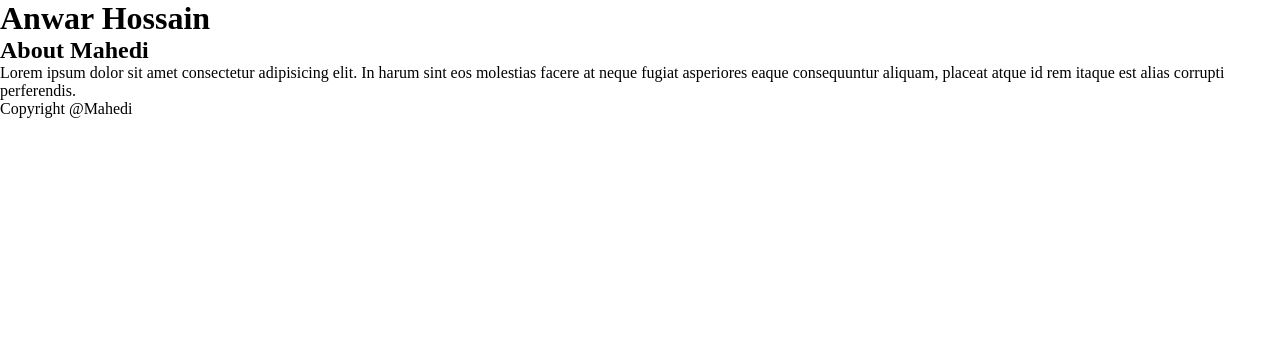
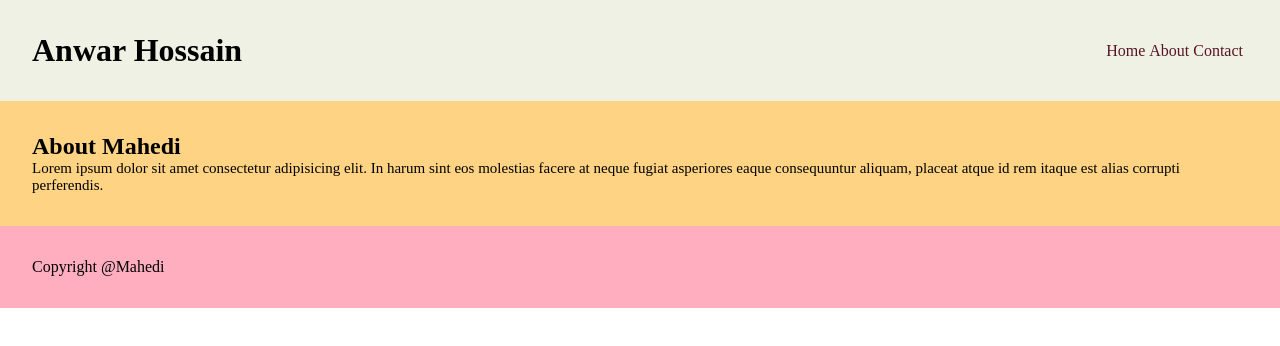
Before and after one commit to AnwarHossainSR/Sass-Learning, a plain HTML site: page practice-1/index.html in a window 1280 px wide. Drawn offline with Linux system fonts and the light colour scheme.

Commit message:
variables and nesting css

```diff
--- a/practice-1/index.html
+++ b/practice-1/index.html
@@ -10,6 +10,13 @@
   <body>
     <header>
       <h1>Anwar Hossain</h1>
+      <nav>
+        <ul>
+          <li><a href="#">Home</a></li>
+          <li><a href="#">About</a></li>
+          <li><a href="#">Contact</a></li>
+        </ul>
+      </nav>
     </header>
     <main>
       <section id="about">
--- a/practice-1/style.scss
+++ b/practice-1/style.scss
@@ -1,6 +1,57 @@
+//variables
+$header_backgrund_color : #ab73;
+$main_backgrund_color : #ffd384;
+$footer_backgrund_color : #ffaec0;
+$para_font_size : 15px;
+
 /*Browser reset code*/
 * {
     margin: 0;
     padding: 0;
     box-sizing: border-box;
 }
+
+header {
+    background: $header_backgrund_color;
+    padding: 2rem;
+    display: flex;
+    justify-content: space-between;
+
+    nav {
+        padding: 5px;
+
+        ul {
+            list-style-type: none;
+            margin-top: 5px;
+
+            li {
+                display: inline-block;
+
+                a {
+                    text-decoration: none;
+                    color: #581523;
+                }
+
+                a:hover {
+                    color: aqua;
+                }
+            }
+        }
+    }
+}
+
+main {
+    background: $main_backgrund_color;
+    padding: 2rem;
+
+    #about {
+        p {
+            font-size: $para_font_size;
+        }
+    }
+}
+
+footer {
+    background: $footer_backgrund_color;
+    padding: 2rem;
+}
```
Also changed, not shown: practice-1/style.css, 1 other file.
